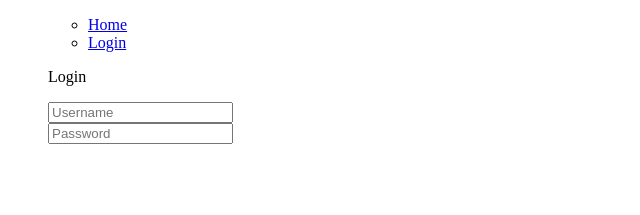
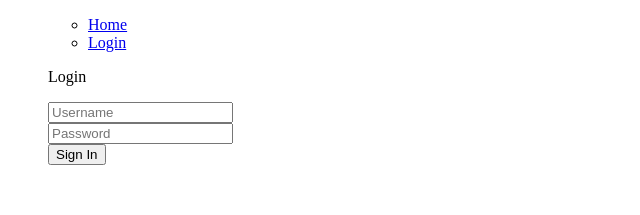
Before and after one commit to hack4impact-calpoly/naacp, a React (Create React App) app in the folder frontend/: page /login in a window 1280 px wide. Shown: the top 215 px of the page, without its empty margins (0-640 px from the left). Built offline with nearby package versions, Linux system fonts and the light colour scheme.

Commit message:
form validation bugs

```diff
--- a/frontend/package.json
+++ b/frontend/package.json
@@ -3,6 +3,8 @@
   "version": "0.1.0",
   "private": true,
   "dependencies": {
+    "-": "^0.0.1",
+    "@hookform/resolvers": "^2.8.8",
     "@testing-library/jest-dom": "^5.16.1",
     "@testing-library/react": "^12.1.2",
     "@testing-library/user-event": "^13.5.0",
@@ -17,7 +19,8 @@
     "react-hook-form": "^7.25.1",
     "react-router-dom": "^6.2.1",
     "react-scripts": "5.0.0",
-    "web-vitals": "^2.1.2"
+    "web-vitals": "^2.1.2",
+    "yup": "^0.32.11"
   },
   "scripts": {
     "start": "react-scripts start",
--- a/frontend/src/components/Login/login.js
+++ b/frontend/src/components/Login/login.js
@@ -1,19 +1,39 @@
-import React from "react";
+import React, { useState } from "react";
 import { useForm } from "react-hook-form";
-import { Form } from "react-bootstrap";
+import { Form, Button } from "react-bootstrap";
+import * as yup from "yup";
+import { yupResolver } from "@hookform/resolvers/yup";
 
 function Login() {
-  // const [name, setName] = useState('');
-  // const [password, setPassword] = useState("");
-  const { register } = useForm();
+  const [name, setName] = useState("");
+  const [password, setPassword] = useState("");
 
-  // const onSubmit = handleSubmit((data) => {
-  //   console.log(data);
-  // })
+  const submitForm = (data) => {
+    console.log(data);
+    this.props.history.push("../Home/home");
+  };
+
+  const data = {
+    name,
+    password,
+  };
+
+  console.log(data);
+
+  const schema = yup.object().shape({
+    name: yup.string().required(),
+    password: yup.string().min(4).max(15).required(),
+  });
+
+  //const { register } = useForm();
+  const { register, handleSubmit } = useForm({
+    resolver: yupResolver(schema),
+  });
 
   return (
     <div className="Login">
       <p>Login</p>
+      <Form onSubmit={handleSubmit(submitForm)}>
         <Form.Group controlId="username">
           <Form.Control
             {...register("username", { required: true })}
@@ -21,6 +41,7 @@ function Login() {
             name="username"
             placeholder="Username"
             className="form"
+            onChange={(e) => setName(e.target.value)}
           />
         </Form.Group>
         <Form.Group controlId="password">
@@ -30,8 +51,13 @@ function Login() {
             name="password"
             placeholder="Password"
             className="form"
+            onChange={(e) => setPassword(e.target.value)}
           />
         </Form.Group>
+        <Button type="submit" id="submit" className="mt-3">
+          Sign In
+        </Button>
+      </Form>
     </div>
   );
 }
--- a/frontend/src/navigation.tsx
+++ b/frontend/src/navigation.tsx
@@ -1,5 +1,4 @@
 import React from "react";
-
 import { NavLink } from "react-router-dom";
 
 const Navigation = () => {
```
Also changed, not shown: 1 other file (tests, documents, lock files or other folders). Lines whose indentation alone changed are shown as unchanged.
